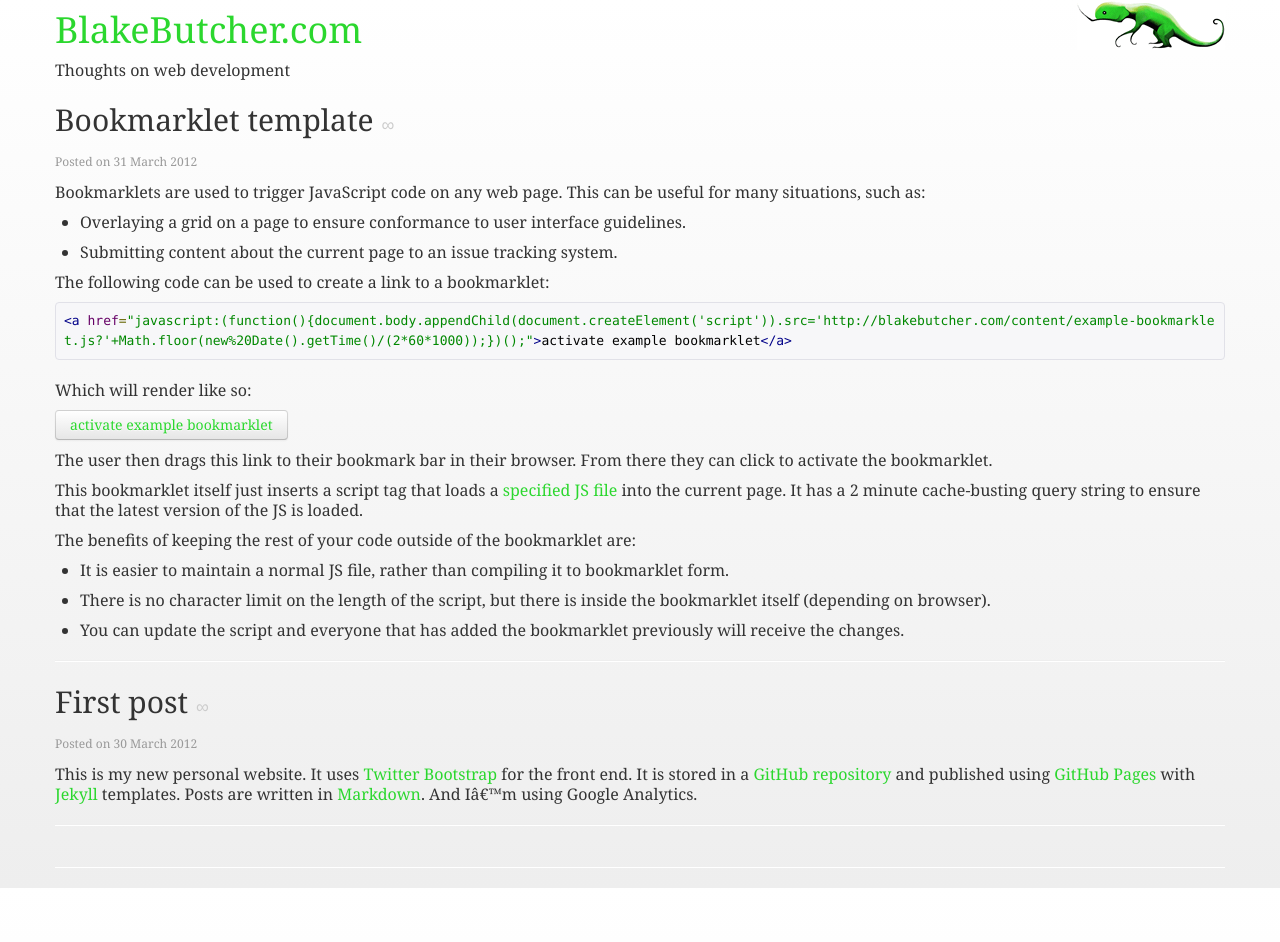
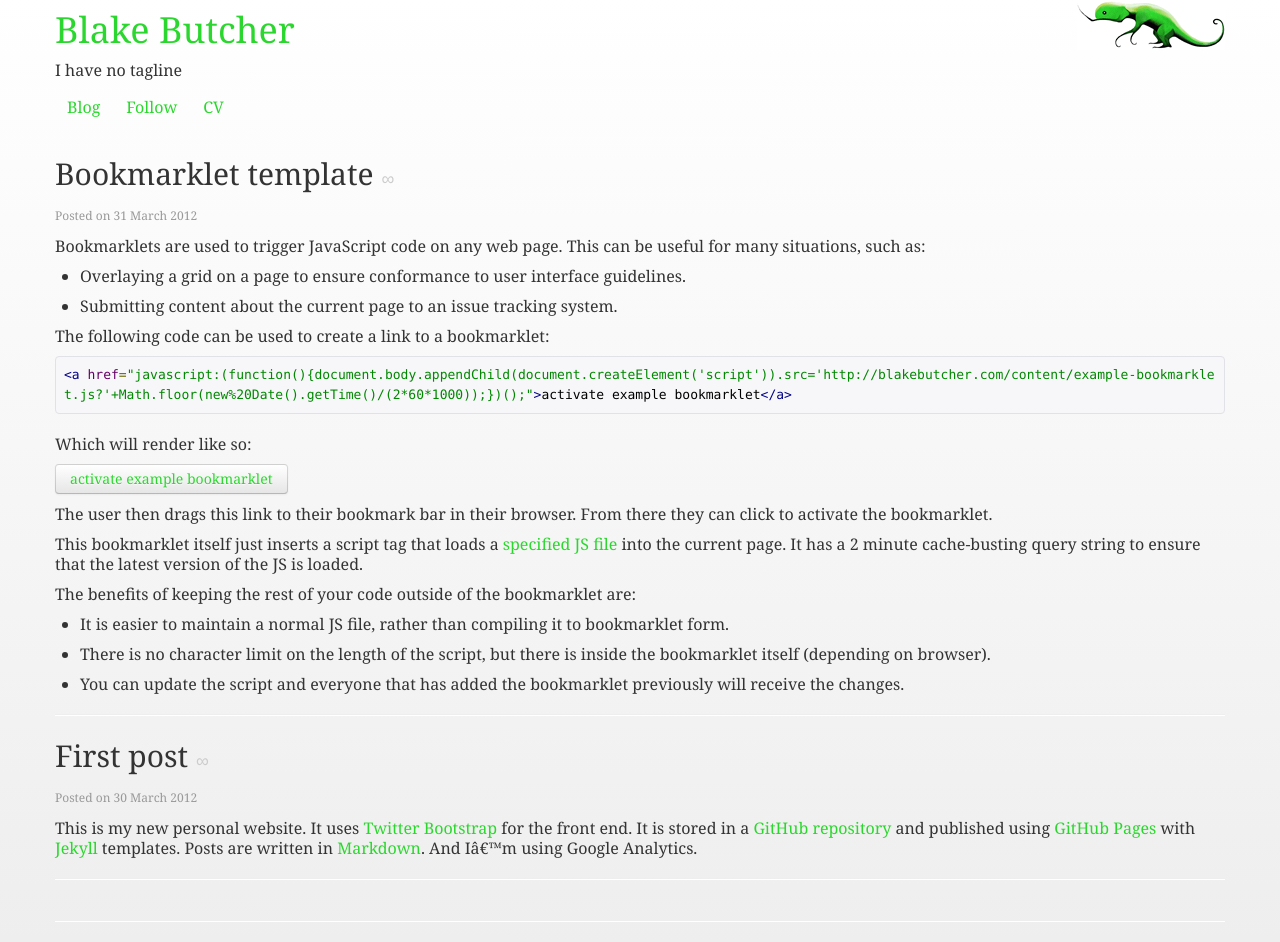
Before and after one commit to blakebutcher/blakebutcher.github.com, a Jekyll site: the page built from index.html, in a window 1280 px wide. Built offline with Jekyll 4.4.1, drawn with Linux system fonts in a browser that asks for light colours; nearby versions of some CDN libraries; some web fonts are replaced; the list of posts is cut into pages by our own code; before the commit the page ends 900 px from its top, so only the background shows below that.

Commit message:
Added a nav

```diff
--- a/_config.yml
+++ b/_config.yml
@@ -2,12 +2,19 @@
 permalink: /:year-:month-:day/:title/
 paginate: 5
 exclude:
-name: BlakeButcher.com
-tagline: Thoughts on web development
+name: Blake Butcher
+tagline: I have no tagline
 baseurl: /
 production_url : http://blakebutcher.com
+navigation:
+- text: Blog
+  url: /
+- text: Follow
+  url: /follow/
+- text: CV
+  url: /cv/
 author :
   name : Blake Butcher
-  email : blake.butcher@gmail.com
+  email : blake.butcher+via-blakebutcher.com@gmail.com
   github : blakebutcher
   twitter : blakebutcher
--- a/_layouts/default.html
+++ b/_layouts/default.html
@@ -19,6 +19,19 @@
 		<div class="container">
 			<h1><a href="{{ site.baseurl }}">{{ site.name }}</a></h1>
 			{% if site.tagline %}<p>{{ site.tagline }}</p>{% endif %}
+
+		    <ul class="nav nav-pills">
+				{% for link in site.navigation %}
+					{% assign current = nil %}
+					{% if page.url == link.url or page.layout == link.layout %}
+						{% assign current = 'current' %}
+					{% endif %}
+					<li class="{% if forloop.first %}first{% endif %} {{ current }} {% if forloop.last %}last{% endif %}">
+						<a class="{{ current }}" href="{{ link.url }}">{{ link.text }}</a>
+					</li>
+				{% endfor %}
+		    </ul>
+
 		</div>
 	</div>
 	<div class="container">
```
